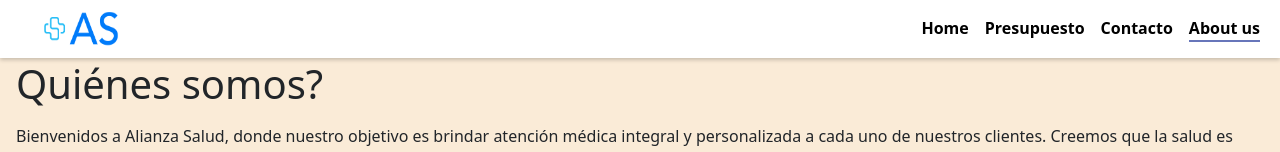
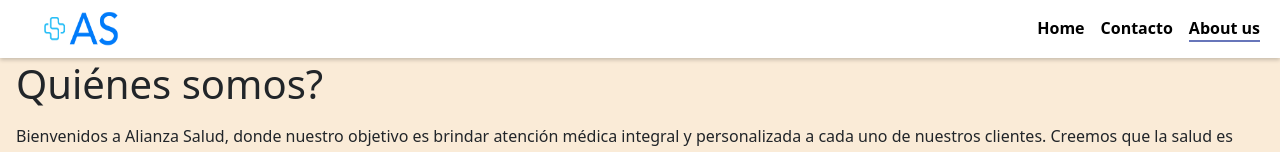
Before and after one commit to grupo-4-Argentina-programa/Trabajo-Final-Obra_Social, a website: page about-us.html in a window 1280 px wide. Shown: the top 152 px of the page. Drawn offline with nearby package versions, Linux system fonts and the light colour scheme.

Commit message:
Eliminacion de menu del item presupuesto

```diff
--- a/about-us.html
+++ b/about-us.html
@@ -31,9 +31,6 @@
                     <ul class="navbar-nav ms-auto">
                         <li class="nav-item">
                             <a class="nav-link" aria-current="page" href="./index.html">Home</a>
-                        </li>
-                        <li class="nav-item">
-                            <a class="nav-link" href="./presupuesto.html">Presupuesto</a>
                         </li>
                         <li class="nav-item">
                             <a class="nav-link" href="./contacto.html">Contacto</a>
```
Also changed, not shown: contacto.html (+0 -3 lines), despedida.html (+0 -3 lines), index.html (+0 -3 lines).
